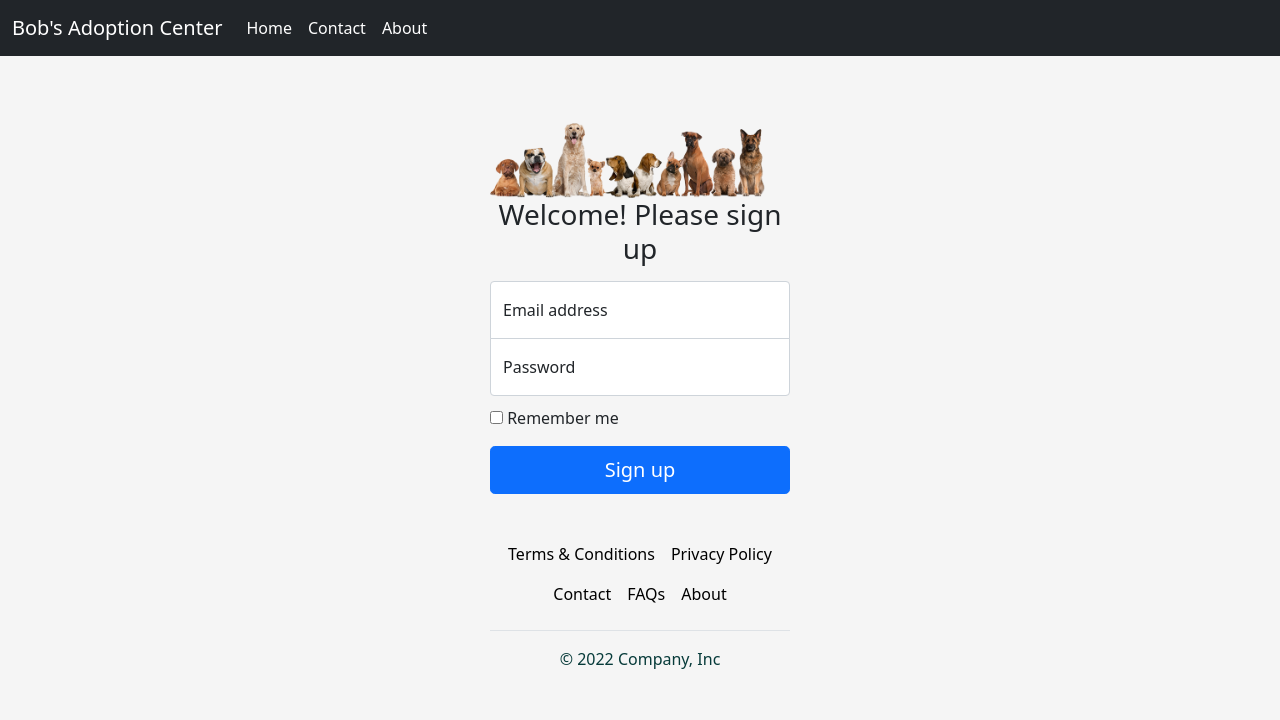
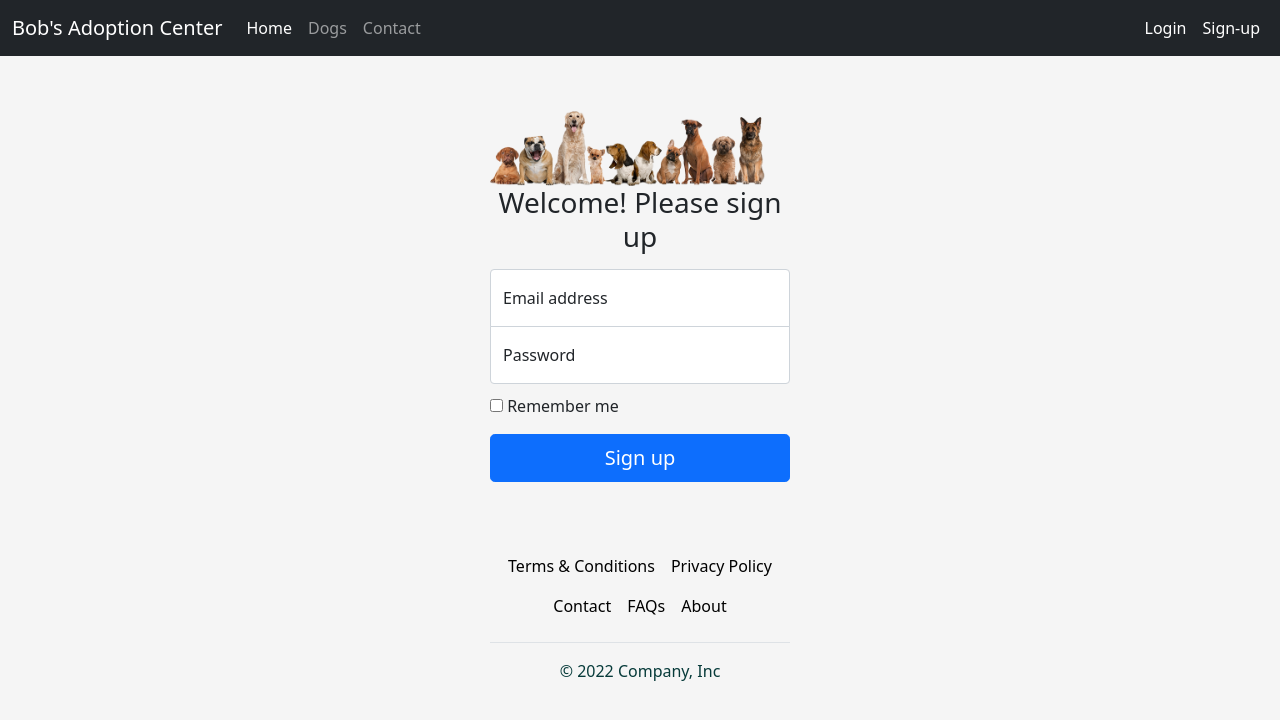
Before and after one commit to Bob-s-Adoption-Center/Frontend-Adoption-Center, a Next.js app in the folder my-app/: page /signup in a window 1280 px wide. Shown: the top 720 px of the page. Built offline with nearby package versions, Linux system fonts and the light colour scheme; no server answers.

Commit message:
Added additional stlying to index and hrefs to nav links

```diff
--- a/my-app/components/navbar.js
+++ b/my-app/components/navbar.js
@@ -23,12 +23,12 @@ class Navbar extends Component {
           <div className="collapse navbar-collapse" id="navbarCollapse">
             <ul className="navbar-nav me-auto mb-2 mb-md-0">
               <li className="nav-item">
-                <a className="nav-link active" aria-current="page" href="#">
+                <a className="nav-link active" aria-current="page" href="/">
                   Home
                 </a>
               </li>
               <li className="nav-item">
-                <a className="nav-link" href="#">
+                <a className="nav-link" style={{fontAlign: 'right'}} href="#">
                   Dogs
                 </a>
               </li>
@@ -37,17 +37,19 @@ class Navbar extends Component {
                   Contact
                 </a>
               </li>
-              <li className="nav-item">
-                <a className="nav-link active" aria-current="page" href="/signin">
+            </ul>
+            <ul className="nav navbar-nav">
+              <li>
+                <a className="nav-link active" style={{color: 'white'}} aria-current="page" href="/signin">
                   Login
                 </a>
-              </li>
-              <li className="nav-item">
-                <a className="nav-link" href="/">
-                  Logout
+                </li>
+                <li>
+                <a className="nav-link" style={{color: 'white'}} aria-current="page" href="/signup">
+                  Sign-up
                 </a>
-              </li>
-            </ul>
+                </li>
+                </ul>
           </div>
         </div>
       </nav>
--- a/my-app/pages/_app.js
+++ b/my-app/pages/_app.js
@@ -2,7 +2,7 @@ import "../styles/globals.css";
 import "bootstrap/dist/css/bootstrap.css";
 import "./api/oauth-token";
 import { useEffect, useState, createContext } from "react";
-
+import { signIn } from './signin'
 export const AuthContext = createContext();
 
 function MyApp({ Component, pageProps }) {
@@ -20,7 +20,9 @@ function MyApp({ Component, pageProps }) {
 
   return (
     <AuthContext.Provider value={accessToken}>
+      <signIn>
       <Component {...pageProps} />
+      </signIn>
     </AuthContext.Provider>
   );
 }
--- a/my-app/pages/index.js
+++ b/my-app/pages/index.js
@@ -2,8 +2,9 @@ import Head from "next/head";
 import "../styles/Home.module.css";
 import Footer from "../components/footer";
 import Navbar from "../components/navbar";
+import { useContext } from "react";
 
-export default function Home() {
+export default function Home({message}) {
   return (
     <div>
       <nav>
--- a/my-app/pages/signin.js
+++ b/my-app/pages/signin.js
@@ -1,15 +1,19 @@
-import { useState } from "react";
+import { useState, useContext, createContext } from "react";
 import Footer from '../components/footer';
-import Navbar from "../components/navbarDogs";
+import Navbar from "../components/navbar";
 import Head from 'next/head'
 
+const UserSignIn = createContext();
+
 const signin = () => {
+
   const [email, setEmail] = useState("");
   const [password, setPassword] = useState("");
   const [message, setMessage] = useState("");
 
   const handleSignIn = (e) => {
     e.preventDefault();
+    window.location.href = "/";
     fetch("http://localhost:3001/signin", {
       method: "post",
       headers: { "Content-Type": "application/json" },
@@ -20,8 +24,6 @@ const signin = () => {
     });
     setMessage(`Success! Welcome Back ${email}!`)
   };
-
-
 
   return (
     <main className="signInLayout">
@@ -73,7 +75,9 @@ const signin = () => {
           </button>
         </form>
         <br></br>
+        <UserSignIn.Provider value={message}>
         <p>{message}</p>
+        </UserSignIn.Provider>
         <Footer />
     </div>
     </main>
--- a/my-app/pages/signup.js
+++ b/my-app/pages/signup.js
@@ -1,6 +1,6 @@
 import { useState } from "react";
 import Footer from '../components/footer';
-import Navbar from "../components/navbarDogs";
+import Navbar from "../components/navbar";
 
 const signup = () => {
   const [email, setEmail] = useState("");
@@ -9,6 +9,7 @@ const signup = () => {
 
   const handleSignUp = async (e) => {
     e.preventDefault();
+    window.location.href = "/signin";
     const response = await fetch("http://localhost:3001/signup", {
       method: "post",
       headers: { "Content-Type": "application/json" },
@@ -19,7 +20,6 @@ const signup = () => {
     });
     setMessage(`Success! Welcome ${email}!`)
     const data = await response.json();
-    console.log(data);
   };
 
 
@@ -72,6 +72,7 @@ const signup = () => {
             Sign up
           </button>
         </form>
+        <br></br>
        <p style={{textAlign: "center"}}>{message}</p>
        <Footer />
     </div>
```
Also changed, not shown: my-app/styles/Home.module.css (+0 -7 lines).
